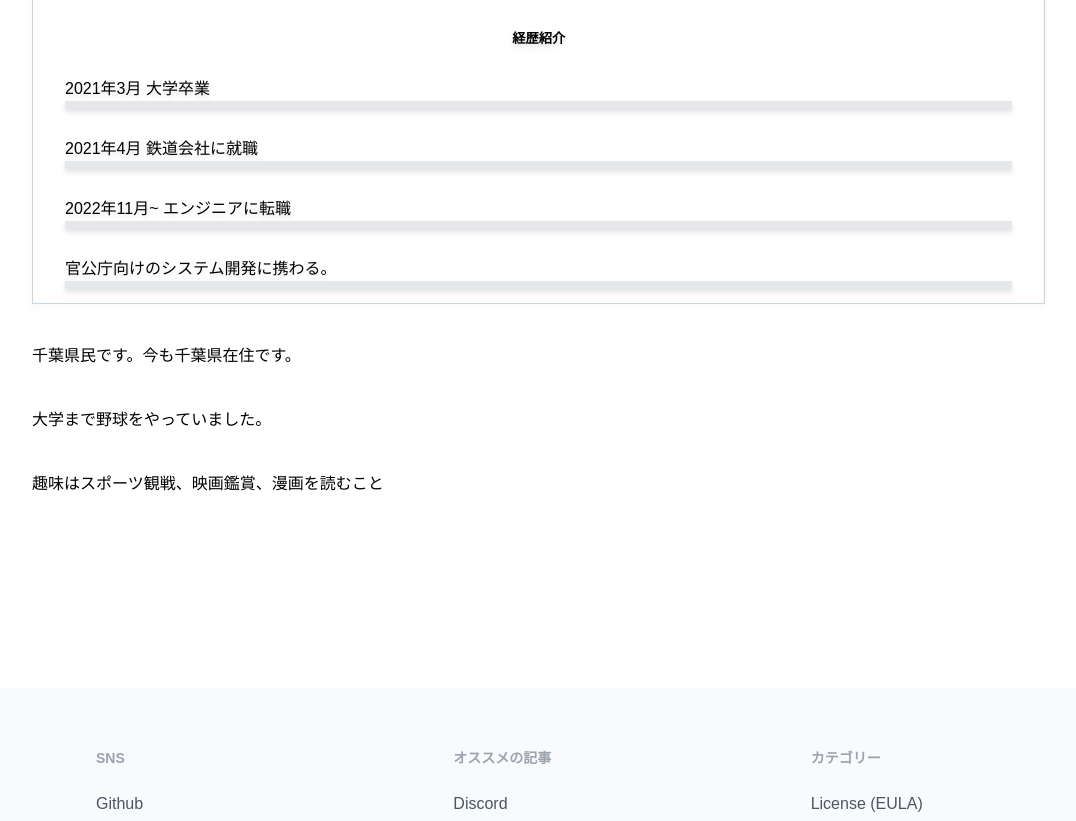
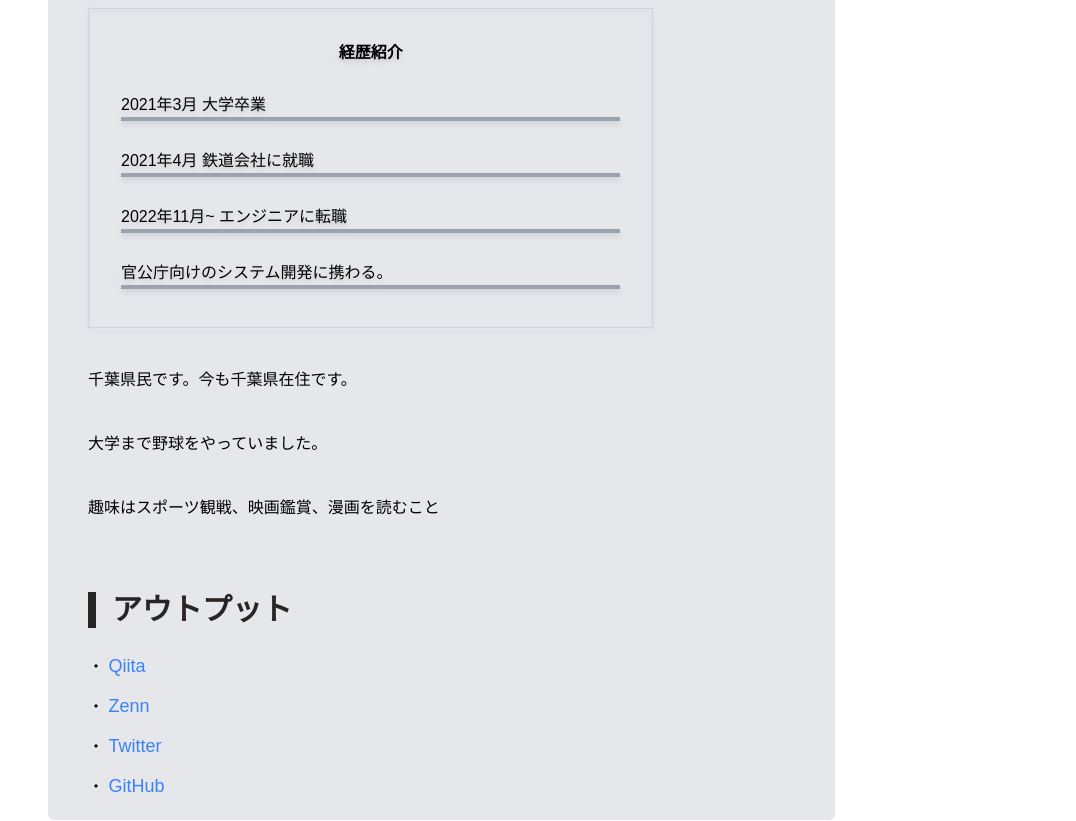
Before and after one commit to hukuryo/Hukuryo-Blog, a Next.js app: page /profile in a window 1280 px wide. Shown: the part 640-1461 px from the top of the page, without its empty margins (32-1108 px from the left). Built offline with nearby package versions, Linux system fonts and the light colour scheme.

Commit message:
レイアウト修正

```diff
--- a/components/PageTitle.tsx
+++ b/components/PageTitle.tsx
@@ -7,7 +7,11 @@ export function PageTitle(props: title) {
 
     return (
         <>
-            <h1 className="text-2xl w-64 mt-5 mb-10 font-bold border-b-4 border-gray-400">{title}</h1>
+            <h1
+                className="inline-flex items-center border-l-8 border-stone-800 pl-4 text-2xl font-semibold text-stone-800 duration-300 dark:border-stone-200 dark:text-stone-200 md:text-2xl lg:text-3xl my-6"
+            >
+                {title}
+            </h1>
         </>
     );
 }
--- a/pages/index.tsx
+++ b/pages/index.tsx
@@ -24,9 +24,9 @@ export default function Home({ articles }: ArticleProps) {
   return (
     <>
       <Header />
-      <main className="p-10">
-          <div className="flex flex-row-reverse">
-              <div className="mt-10 mr-3 ml-5 mb-10 w-full">
+      <main className="mx-10">
+          <div className="flex mt-10 flex-row-reverse">
+              <div className="p-10 mr-3 ml-5 mb-10 w-full">
                 <PageTitle title={"最新の記事"}/>
                 <div>
                   <ArticleList articles={articles} />
--- a/pages/profile/index.tsx
+++ b/pages/profile/index.tsx
@@ -1,4 +1,6 @@
 "use client"
+
+import Link from 'next/link';
 
 import { Header } from "../../components/Header";
 import { FooterForm } from "../../components/FooterForm";
@@ -11,24 +13,40 @@ export default function profile() {
     return (
         <>
             <Header/>
-            <main className="container mx-auto">
+            <main className="pt-10 sm:px-20 px-5">
                 <div className="flex flex-row-reverse">
-                    <div className="mt-16 ml-16 w-full rounded-md">
+                <SideBar />
+                    <div className="w-full bg-gray-200 px-10 py-5 rounded-md">
                         <PageTitle title={"プロフィール紹介"}/>
                         <p className="mt-16">Hukuryo-no-Blogへようこそ！</p>
                         <p className="mt-8">このブログでは技術についての記事などを中心に記事を書いています。</p>
                         <p className="mt-8">このページでは自分の経歴を紹介していきます。</p>
                         <div className="mt-32">
-                            <div className="border border-slate-300 h-80 w-5/6 px-8 pt-8 mb-10 drop-shadow-md">
-                                <h5 className="text-center mb-7 font-bold">経歴紹介</h5>
-                                <p className="mb-7 border-b-8">2021年3月 大学卒業</p>
-                                <p className="mb-7 border-b-8">2021年4月 鉄道会社に就職</p>
-                                <p className="mb-7 border-b-8">2022年11月~ エンジニアに転職</p>
-                                <p className="border-b-8">官公庁向けのシステム開発に携わる。</p>
+                            <div className="border border-slate-300 h-80 sm:w-4/5 px-8 pt-8 mb-10 drop-shadow-md">
+                                <p className="text-center mb-7 font-bold">経歴紹介</p>
+                                <p className="mb-7 border-b-4 border-gray-400">2021年3月 大学卒業</p>
+                                <p className="mb-7 border-b-4 border-gray-400">2021年4月 鉄道会社に就職</p>
+                                <p className="mb-7 border-b-4 border-gray-400">2022年11月~ エンジニアに転職</p>
+                                <p className="border-b-4 border-gray-400">官公庁向けのシステム開発に携わる。</p>
                             </div>
                             <p className="mb-10">千葉県民です。今も千葉県在住です。</p>
                             <p className="mb-10">大学まで野球をやっていました。</p>
-                            <p>趣味はスポーツ観戦、映画鑑賞、漫画を読むこと</p>
+                            <p className="mb-12">趣味はスポーツ観戦、映画鑑賞、漫画を読むこと</p>
+                            <PageTitle title={"アウトプット"}/>
+                            <ul>
+                                <li className='mb-3'>
+                                    ・ <Link className='text-lg text-blue-500 hover:underline' href="https://qiita.com/hukuryo">Qiita</Link>
+                                </li>
+                                <li className='mb-3'>
+                                    ・ <Link className='text-lg text-blue-500 hover:underline' href="https://zenn.dev/ryohei0509">Zenn</Link>
+                                </li>
+                                <li className='mb-3'>
+                                    ・ <Link className='text-lg text-blue-500 hover:underline' href="https://twitter.com/hukuryo_">Twitter</Link>
+                                </li>
+                                <li>
+                                    ・ <Link className='text-lg text-blue-500 hover:underline' href="https://twitter.com/hukuryo_">GitHub</Link>
+                                </li>
+                            </ul>
                         </div>
                         <ScrollUp />
                         {/* <FooterForm /> */}
```
